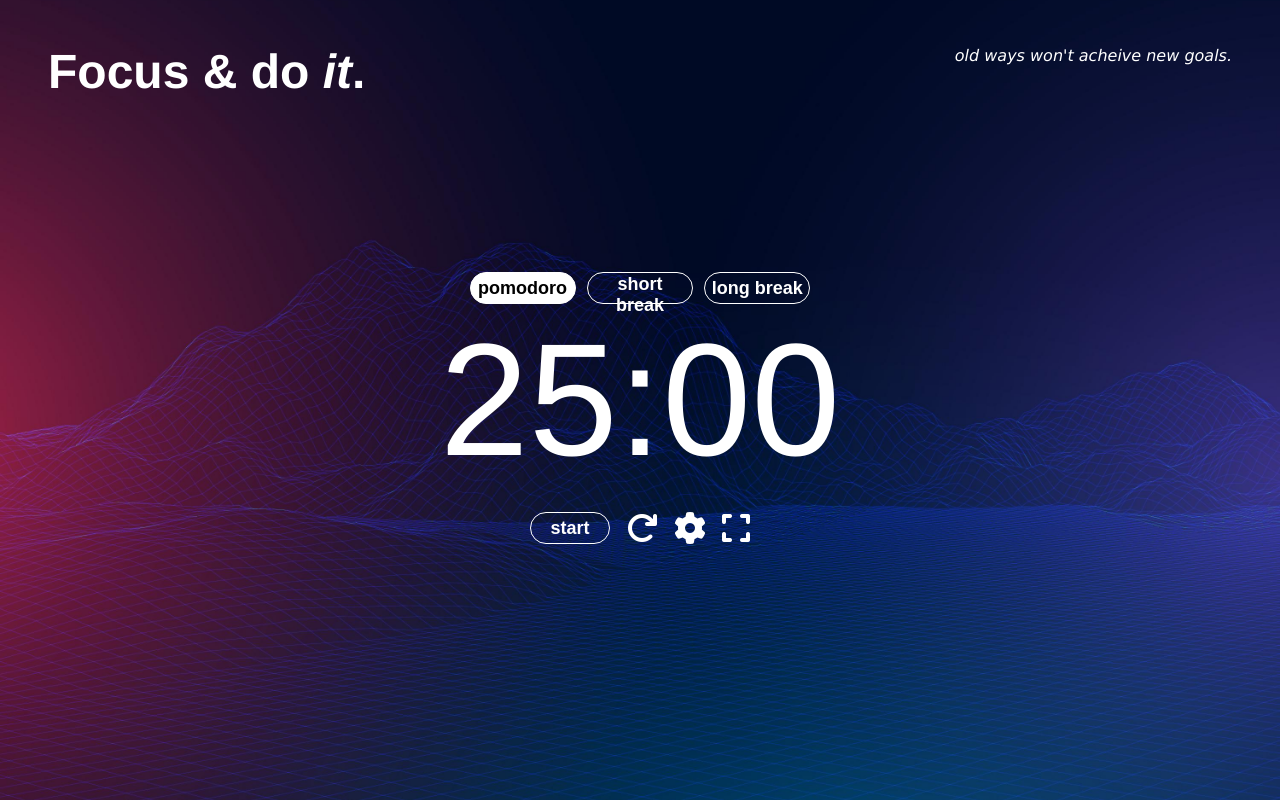
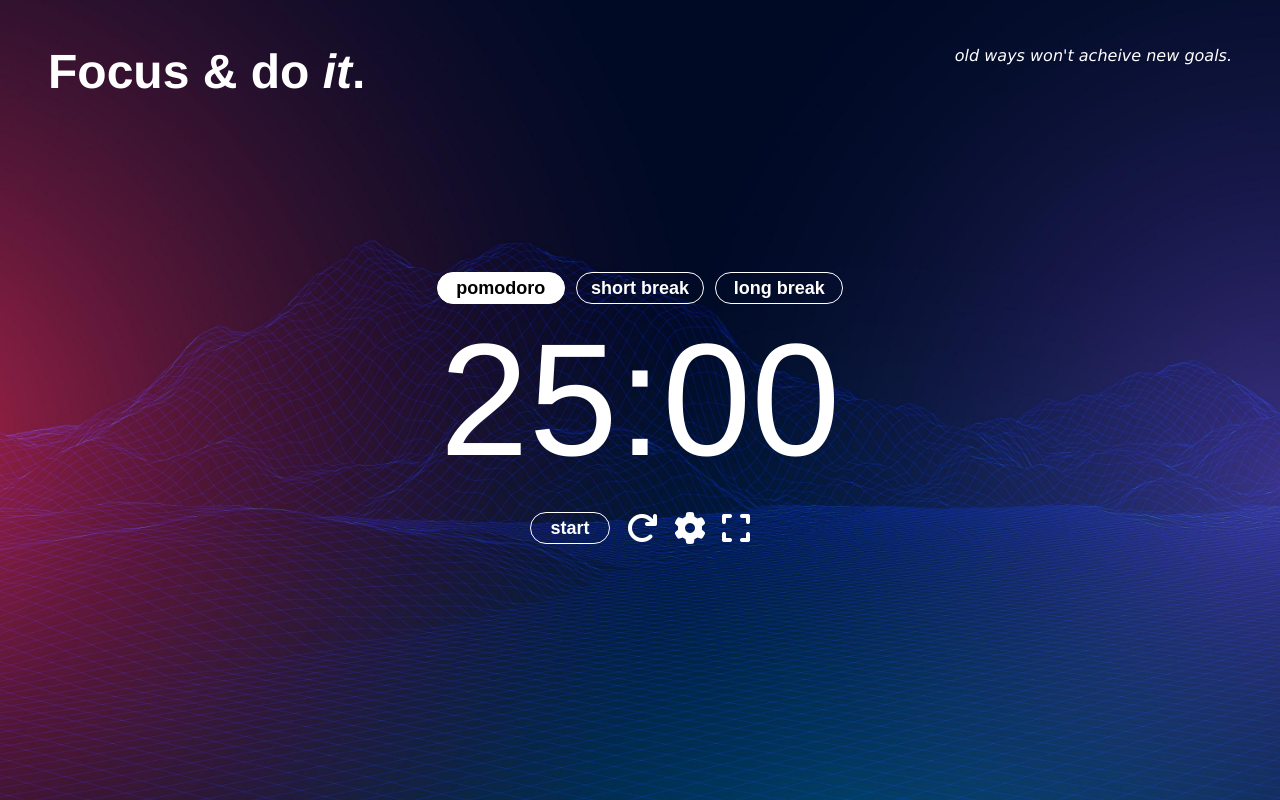
Before and after one commit to awrtin84/pomodoro-timer, a plain HTML site: page index.html in a window 1280 px wide. Drawn offline with Linux system fonts and the light colour scheme.

Commit message:
use flex for btn and edit title setting

```diff
--- a/scripts.js
+++ b/scripts.js
@@ -45,7 +45,7 @@ function checkTimer() {
     if (totalSeconds <= 0) {
         pauseTimer();
         playAlarmSound();
-        document.title = "FocusPomo"
+        document.title = "FocusPomo | finished!"
         if (autoSwitchEnabled) {
             handleAutoSwitch();
         }
@@ -75,7 +75,6 @@ function pauseTimer() {
     clearInterval(timerInterval);
     isRunning = false;
     startButton.textContent = 'start';
-    document.title = 'FocusPomo | Paused!'
 }
 
 function handleAutoSwitch() {
--- a/style.css
+++ b/style.css
@@ -29,13 +29,13 @@ header>span {
 
 .button {
     margin-top: 8rem;
-    display: grid;
+    display: flex;
+    justify-content: center;
     grid-template-columns: repeat(11, 1fr);
     gap: .7rem;
 }
 
 .button .b1 {
-    grid-column: 5;
     background: inherit;
     color: white;
     font-size: large;
@@ -44,10 +44,10 @@ header>span {
     height: 2rem;
     cursor: pointer;
     font-weight: bold;
+    width: 8rem;
 }
 
 .button .b2 {
-    grid-column: 6;
     background: inherit;
     color: white;
     font-size: large;
@@ -56,10 +56,10 @@ header>span {
     height: 2rem;
     cursor: pointer;
     font-weight: bold;
+    width: 8rem;
 }
 
 .button .b3 {
-    grid-column: 7;
     background: inherit;
     color: white;
     font-size: large;
@@ -68,6 +68,7 @@ header>span {
     height: 2rem;
     cursor: pointer;
     font-weight: bold;
+    width: 8rem;
 }
 
 .b1:hover {
@@ -542,8 +543,15 @@ input:checked+.slider:before {
 }
 
 @keyframes fadeIn {
-    from { opacity: 0; transform: translateY(10px); }
-    to { opacity: 1; transform: translateY(0); }
+    from {
+        opacity: 0;
+        transform: translateY(10px);
+    }
+
+    to {
+        opacity: 1;
+        transform: translateY(0);
+    }
 }
 
 .timer span {
```
